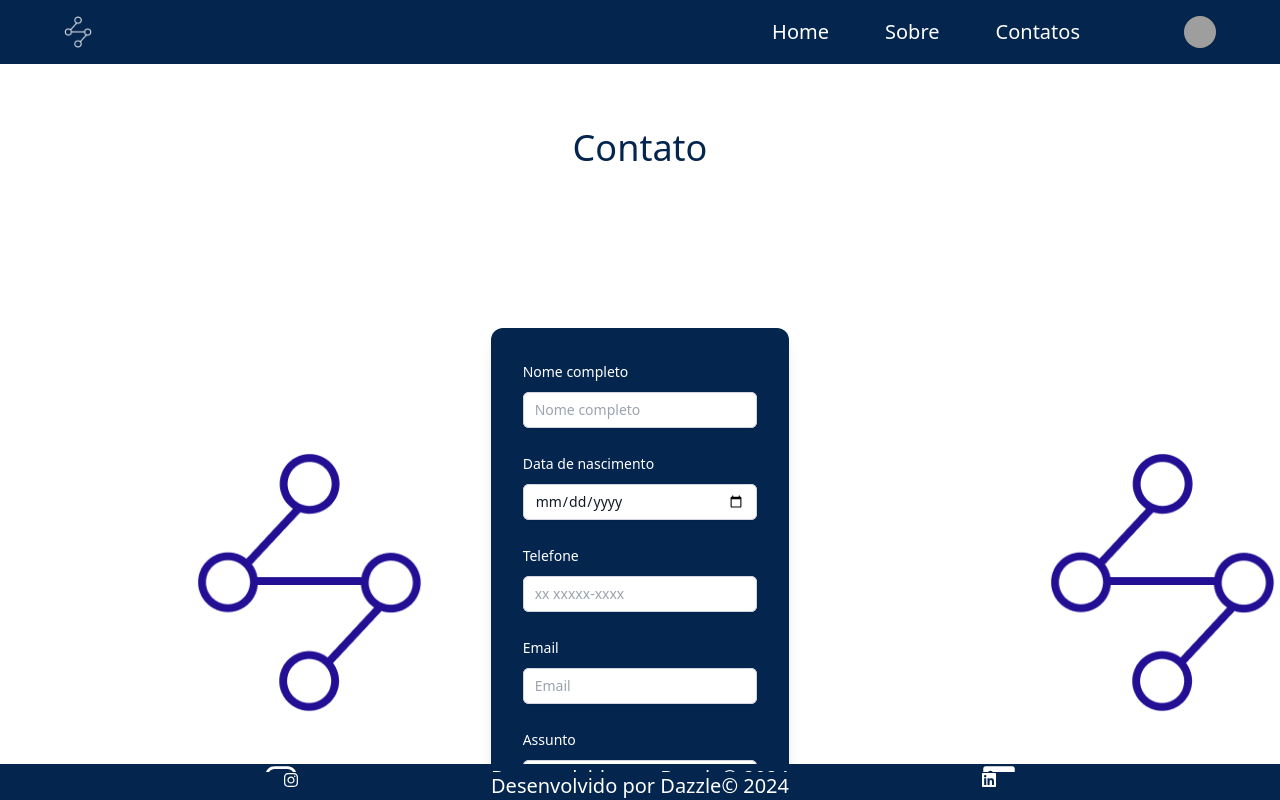
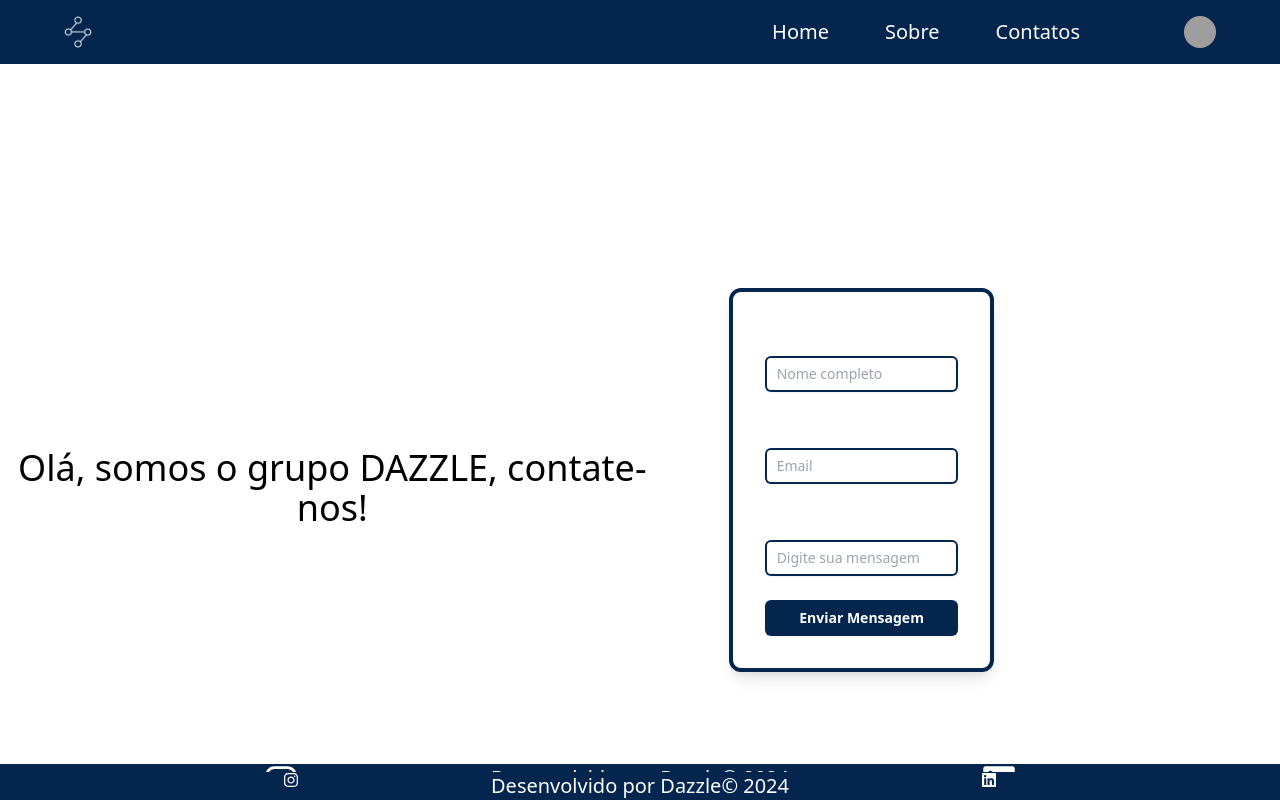
Before and after one commit to mersunsacumene/Front-End-TCC, a React (Vite) app in the folder front end/: page /contact in a window 1280 px wide. Shown: the top 800 px of the page. Built offline with nearby package versions, Linux system fonts and the light colour scheme; grey boxes are pictures that could not be loaded.

Commit message:
paginaSobre

```diff
--- a/front end/src/views/About.jsx
+++ b/front end/src/views/About.jsx
@@ -1,19 +1,30 @@
 import React from 'react'
-import about from "../assets/about.jpg"
+import sobre from "../assets/sobre.jpg"
 const About = () => {
     return (
        <div>
-        <div className=''>
-            <img className='w-full h-96 fixed opacity-50'src={about}/>
-            <h1 className='text-center'>Sobre o Dazzle</h1>
-            <h3 className='text-center'>Somos um grupo criado na fiec e desenvolvemos uma ferramenta chamada For M.E.I para ajudar os prestadores de serviços e aqueles que precisam dos serviços</h3>
-        </div>
+        <div className='static'>
+            <img className='w-full h-1/2 fixed opacity-50'src={sobre}/>
+            </div>
 
-            <div>
+            <div className='flex flex-col text-center fixed top-48 '>
+                <div>Sobre o Dazzle</div>
+                <div>Somos um grupo criado na fiec e desenvolvemos uma ferramenta chamada For M.E.I para ajudar os prestadores de serviços e aqueles que precisam dos serviços</div>
+            </div>
+
+            <div className='flex flex-col-3 fixed justify-center top-2/3 ml-40 mr-40 space-x-16'>
+
+                <div><p>Quem somos</p>
+                    <p className='text-lg text-justify text-wrap'>Somos um grupo de estudantes da FIEC que juntos criamos uma plataforma para ajudar o trabalhador que precisa de divulgação e também o cliente que precisa de serviços</p>
+                </div>
+                <div>O que fazemos?</div>
+                <div>Quer se associar</div>
+
             </div>
 
 
             <div>
+
             </div>
        </div>
     )
--- a/front end/src/views/Contact.jsx
+++ b/front end/src/views/Contact.jsx
@@ -6,57 +6,38 @@ const Contact = () => {
     return (
 
         <div class="flex flex-row ">
-       <div className="bg-white w-1/3 h-lvh">
-      <img className=" pl-48 pt-96" src={logo2}></img>
+       <div className=" w-full h-lvh text-center mt-96">
+        <p>Olá, somos o grupo DAZZLE, contate-nos!</p>
     </div>
-        <div class="bg-white w-1/3 max-w-4xl p-16">
-          <p className='text-azul text-center'><h1>Contato</h1></p>
-          <form class="bg-azul mt-40 rounded-xl w-full max-w-4xl p-8 shadow-lg space-y-6" action="#" method="POST">
+        <div class="bg-white w-1/2 max-w-4xl p-16">
+          <form class=" border-4 border-azul mt-40 rounded-xl w-full max-w-4xl p-8 shadow-lg space-y-6" action="#" method="POST">
           <div>
               <label for="name" class="block text-sm font-medium leading-6 text-white">Nome completo </label>
               <div class="mt-2">
-                <input id="name" name="name"  type='text' placeholder="Nome completo" required class="block w-full rounded-md border-0 py-1.5 text-gray-900 shadow-sm ring-1 ring-inset ring-gray-300 placeholder:text-gray-400 focus:ring-2 focus:ring-inset focus:ring-azul sm:text-sm sm:leading-6" />
-              </div>
-            </div>
-            <div>
-              <label for="date" class="block text-sm font-medium leading-6 text-white">Data de nascimento </label>
-              <div class="mt-2">
-                <input id="name" name="date" type='date' required class="block w-full rounded-md border-0 py-1.5 text-gray-900 shadow-sm ring-1 ring-inset ring-gray-300 placeholder:text-gray-400 focus:ring-2 focus:ring-inset focus:ring-azul sm:text-sm sm:leading-6" />
-              </div>
-            </div>
-            <div>
-              <label for="telefone" class="block text-sm font-medium leading-6 text-white">Telefone</label>
-              <div class="mt-2">
-                <input id="telefone" name="telefone" type="tel" pattern="[0-9]{2} [0-9]{5}-[0-9]{4}" required class="block w-full rounded-md border-0 py-1.5 text-gray-900 shadow-sm ring-1 ring-inset ring-gray-300 placeholder:text-gray-400 focus:ring-2 focus:ring-inset focus:ring-azul sm:text-sm sm:leading-6"  placeholder="xx xxxxx-xxxx" />
+                <input id="name" name="name"  type='text' placeholder="Nome completo" required class="block w-full rounded-md border-0 py-1.5 text-gray-900 shadow-sm ring-2 ring-inset ring-azul placeholder:text-gray-400 focus:ring-2 focus:ring-inset focus:ring-azul sm:text-sm sm:leading-6" />
               </div>
             </div>
             <div>
               <label for="email" class="block text-sm font-medium leading-6 text-white">Email </label>
               <div class="mt-2">
-                <input id="email" name="email" type="email" placeholder="Email" autocomplete="email" required class="block w-full rounded-md border-0 py-1.5 text-gray-900 shadow-sm ring-1 ring-inset ring-gray-300 placeholder:text-gray-400 focus:ring-2 focus:ring-inset focus:ring-azul sm:text-sm sm:leading-6" />
+                <input id="email" name="email" type="email" placeholder="Email" autocomplete="email" required class="block w-full rounded-md border-0 py-1.5 text-gray-900 shadow-sm ring-2 ring-inset ring-azul placeholder:text-gray-400 focus:ring-2 focus:ring-inset focus:ring-azul sm:text-sm sm:leading-6" />
               </div>
             </div>
             <div>
             </div>
             <div>
-              <label for="name" class="block text-sm font-medium leading-6 text-white">Assunto</label>
+              <label for="name" class="block text-sm font-medium leading-6 text-white">Mensagem </label>
               <div class="mt-2">
-                <input id="text" type='text' placeholder="Nome completo" required class="block w-full rounded-md border-0 py-1.5 text-gray-900 shadow-sm ring-1 ring-inset ring-gray-300 placeholder:text-gray-400 focus:ring-2 focus:ring-inset focus:ring-azul sm:text-sm sm:leading-6" />
+                <input id="text" type='text' placeholder="Digite sua mensagem" required class="block w-full rounded-md border-0 py-1.5 text-gray-900 shadow-sm ring-2 ring-inset ring-azul placeholder:text-gray-400 focus:ring-2 focus:ring-inset focus:ring-azul sm:text-sm sm:leading-6" />
               </div>
             </div>
             <div>
-              <label for="name" class="block text-sm font-medium leading-6 text-white">Mensagem </label>
-              <div class="mt-2">
-                <input id="text" type='text' placeholder="Nome completo" required class="block w-full rounded-md border-0 py-1.5 text-gray-900 shadow-sm ring-1 ring-inset ring-gray-300 placeholder:text-gray-400 focus:ring-2 focus:ring-inset focus:ring-azul sm:text-sm sm:leading-6" />
-              </div>
-            </div>
-            <div>
-             <button type="submit" class="flex w-full justify-center rounded-md bg-white px-3 py-1.5 text-sm font-semibold leading-6 text-azul shadow-sm hover:bg-red-600 focus-visible:outline focus-visible:outline-2 focus-visible:outline-offset-2 focus-visible:outline-indigo-600">Enviar Mensagem</button>
+             <button type="submit" class="flex w-full justify-center rounded-md bg-azul text-white px-3 py-1.5 text-sm font-semibold leading-6 text-azul shadow-sm hover:bg-indigo-500 focus-visible:outline focus-visible:outline-2 focus-visible:outline-offset-2 focus-visible:outline-indigo-600">Enviar Mensagem</button>
             </div>
           </form>
         </div>
         <div className="bg-white w-1/3 h-lvh">
-      <img className=" pl-48 pt-96 " src={logo2}></img>
+
     </div>
 
         <Footer />
```
Also changed, not shown: front end/src/assets/about.jpg (deleted), front end/src/assets/sobre.jpg (added).
